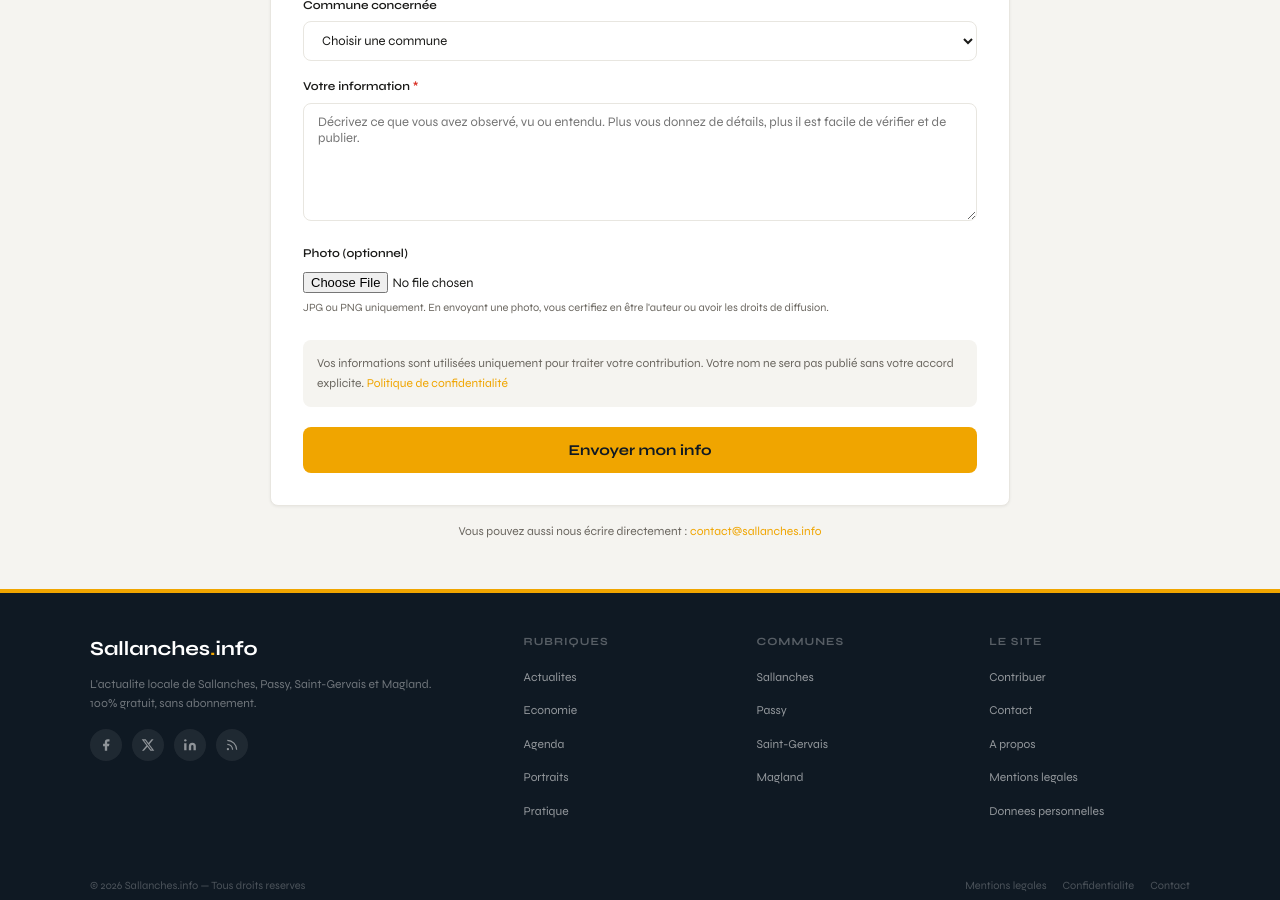
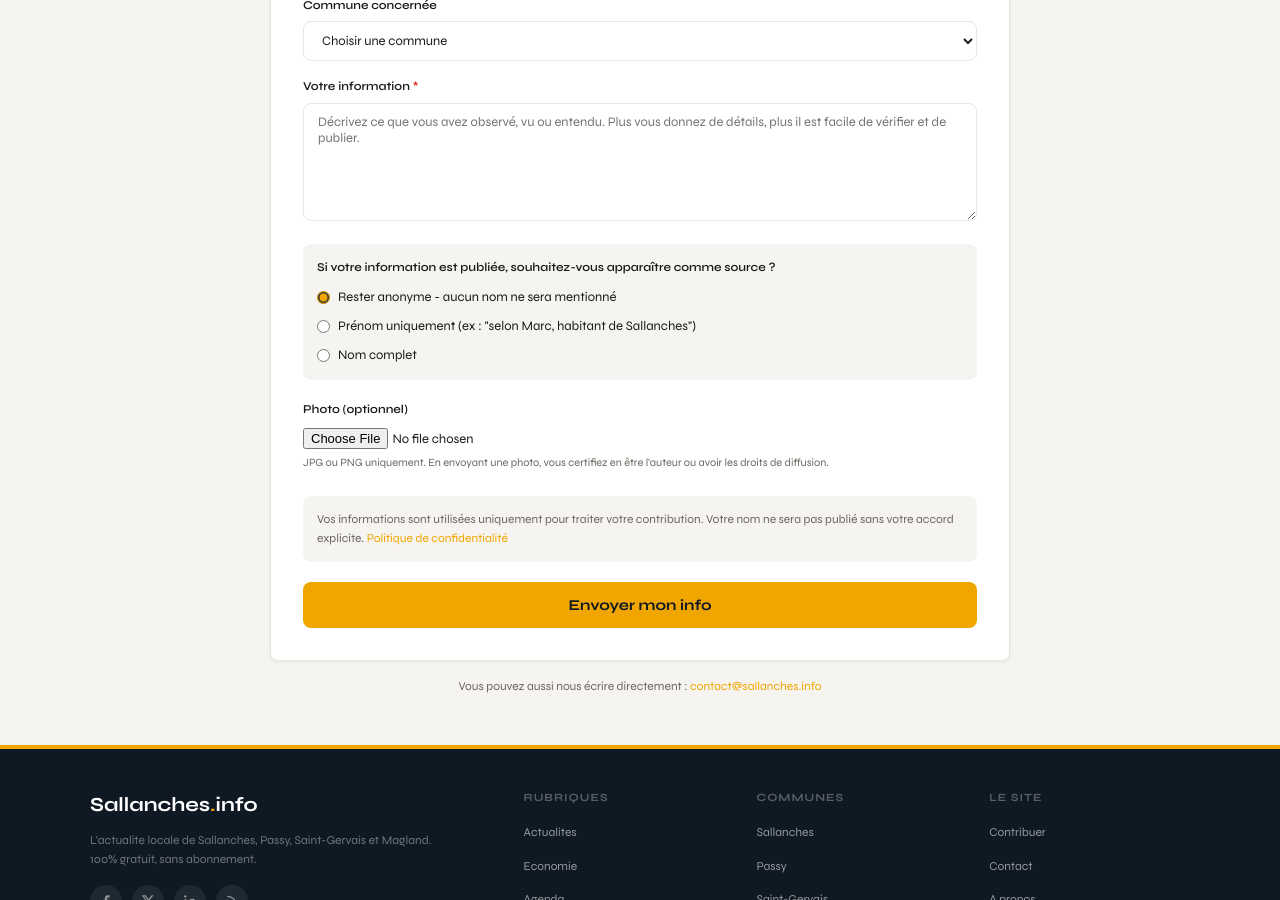
Before and after one commit to DuvalDVL/sallanches.info, a Jekyll site: the page built from contribuer.html, in a window 1280 px wide and 900 px high, scrolled down 435 px. Built offline with Jekyll 4.4.1, drawn with Linux system fonts in a browser that asks for light colours.

Commit message:
Update contribuer.html

```diff
--- a/contribuer.html
+++ b/contribuer.html
@@ -63,6 +63,24 @@ permalink: /contribuer/
             aria-required="true"></textarea>
         </div>
 
+        <div style="margin-bottom: 20px; background: var(--gris-bg); border-radius: var(--rayon); padding: 14px;">
+          <p style="font-family: var(--font-titre); font-size: 12px; font-weight: 600; color: var(--texte); margin-bottom: 10px;">Si votre information est publiée, souhaitez-vous apparaître comme source ?</p>
+          <div style="display: flex; flex-direction: column; gap: 8px;">
+            <label style="display: flex; align-items: center; gap: 8px; font-family: var(--font-titre); font-size: 13px; color: var(--texte); cursor: pointer;">
+              <input type="radio" name="attribution" value="anonyme" checked style="accent-color: var(--ambre);">
+              Rester anonyme - aucun nom ne sera mentionné
+            </label>
+            <label style="display: flex; align-items: center; gap: 8px; font-family: var(--font-titre); font-size: 13px; color: var(--texte); cursor: pointer;">
+              <input type="radio" name="attribution" value="prenom" style="accent-color: var(--ambre);">
+              Prénom uniquement (ex : "selon Marc, habitant de Sallanches")
+            </label>
+            <label style="display: flex; align-items: center; gap: 8px; font-family: var(--font-titre); font-size: 13px; color: var(--texte); cursor: pointer;">
+              <input type="radio" name="attribution" value="nom_complet" style="accent-color: var(--ambre);">
+              Nom complet
+            </label>
+          </div>
+        </div>
+
         <div style="margin-bottom: 24px;">
           <label for="photo" style="font-family: var(--font-titre); font-size: 12px; font-weight: 600; color: var(--texte); display: block; margin-bottom: 6px;">
             Photo (optionnel)
```
